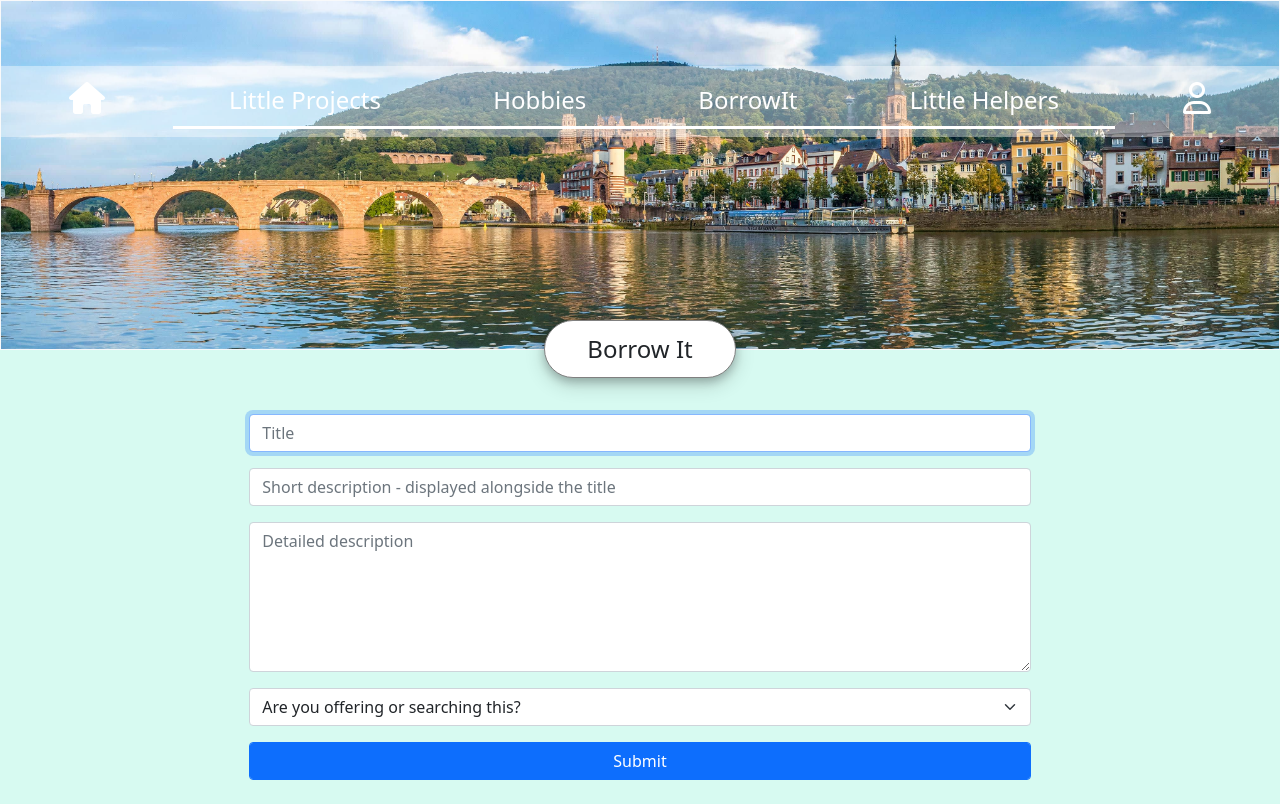
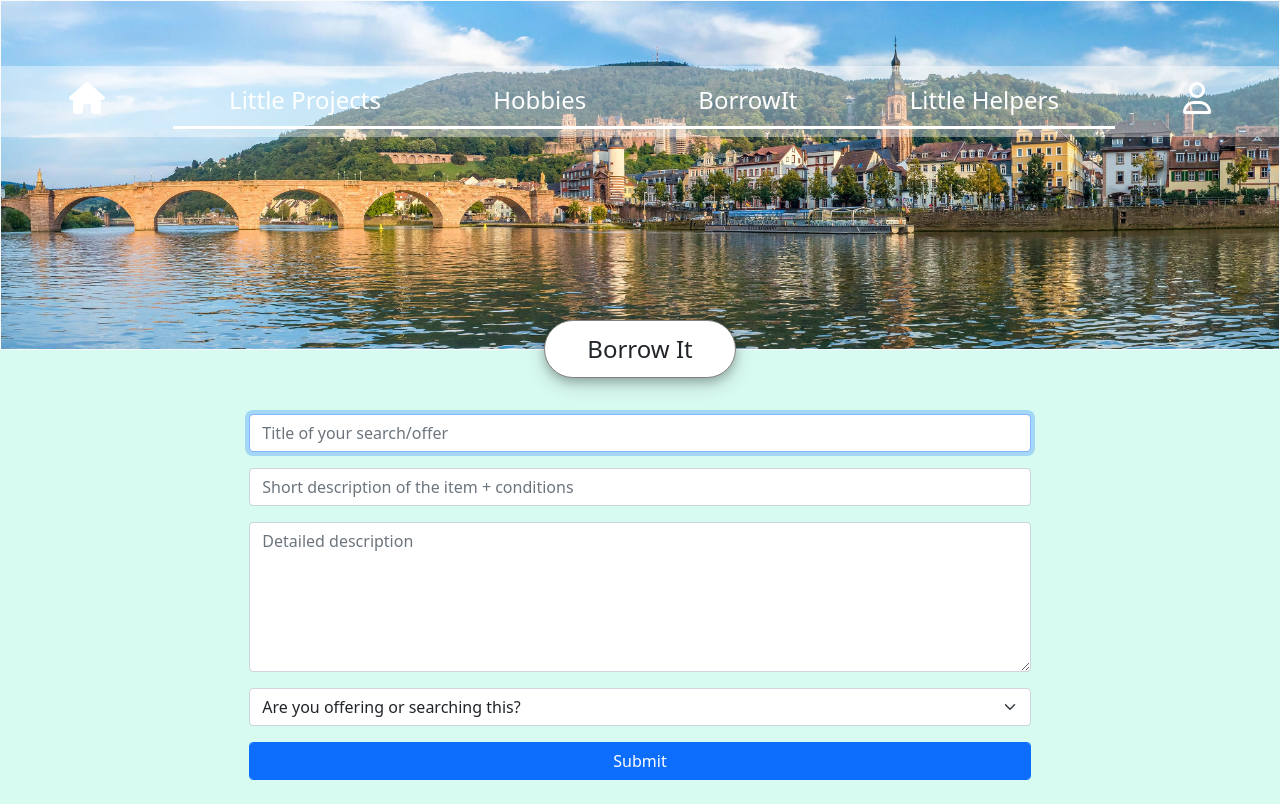
Before and after one commit to mille1992/project5, a Django app: page /createBorrowIt in a window 1280 px wide. Run offline with Django 3.2, Linux system fonts and the light colour scheme; some libraries are stand-ins or nearby versions.

Commit message:
Add Category information to hobby posts. Change placeholder message in form

```diff
--- a/project5/yayberhood/templates/yayberhood/borrowIt.html
+++ b/project5/yayberhood/templates/yayberhood/borrowIt.html
@@ -49,7 +49,7 @@
             </div>
             <div class="borrowIt-scrollView" style="margin-top: 40px; overflow-y: scroll; max-height: 700px; display: block;">
                 {% for rental in rentals %}
-                <div class="row borrowIt-outer-box" style="margin-top: 0px;">
+                <div class="row borrowIt-outer-box">
                     <div class="row">
                         <i class="fas fa-angle-down borrowIt-pocket"></i>
                     </div>
--- a/project5/yayberhood/templates/yayberhood/createBorrowIt.html
+++ b/project5/yayberhood/templates/yayberhood/createBorrowIt.html
@@ -25,10 +25,10 @@
                 <form action="{% url 'createBorrowIt' %}" method="POST">
                     {% csrf_token %}
                     <div class="form-group">
-                        <input class="form-control mb-3" autofocus type="text" name="borrowIt-createTitle" placeholder="Title" required>
+                        <input class="form-control mb-3" autofocus type="text" name="borrowIt-createTitle" placeholder="Title of your search/offer" required>
                     </div>
                     <div class="form-group">
-                        <input class="form-control mb-3" type="text" name="borrowIt-createDescriptionShort" placeholder="Short description - displayed alongside the title" required>
+                        <input class="form-control mb-3" type="text" name="borrowIt-createDescriptionShort" placeholder="Short description of the item + conditions" required>
                     </div>
                     <div class="form-group">
                         <textarea class="form-control mb-3" style="min-height: 150px;" name="borrowIt-createDescriptionDetailed" placeholder="Detailed description"></textarea>
--- a/project5/yayberhood/templates/yayberhood/hobbies.html
+++ b/project5/yayberhood/templates/yayberhood/hobbies.html
@@ -103,7 +103,7 @@
                         <div class="col-8">
                             <p class="hobbies-groupTitle"> {{hobby_group.hobbyGroupName}} </p>
                             <p class="hobbies-groupShortDescription"> {{hobby_group.hobbyGroupDescriptionShort}} </p>
-                            <p class="hobbies-groupCreationTimestamp"> <i>Created: {{hobby_group.hobbyGroupCreationTimestamp}}</i></p>
+                            <p class="hobbies-groupCreationTimestamp"> <i>Created: {{hobby_group.hobbyGroupCreationTimestamp}} | Category: {{hobby_group.hobbyGroupCategories}}</i></p>
                         </div>
                         <div class="col-4">
                             <div class="profilePhotoBorder">
```
Also changed, not shown: project5/db.sqlite3.
